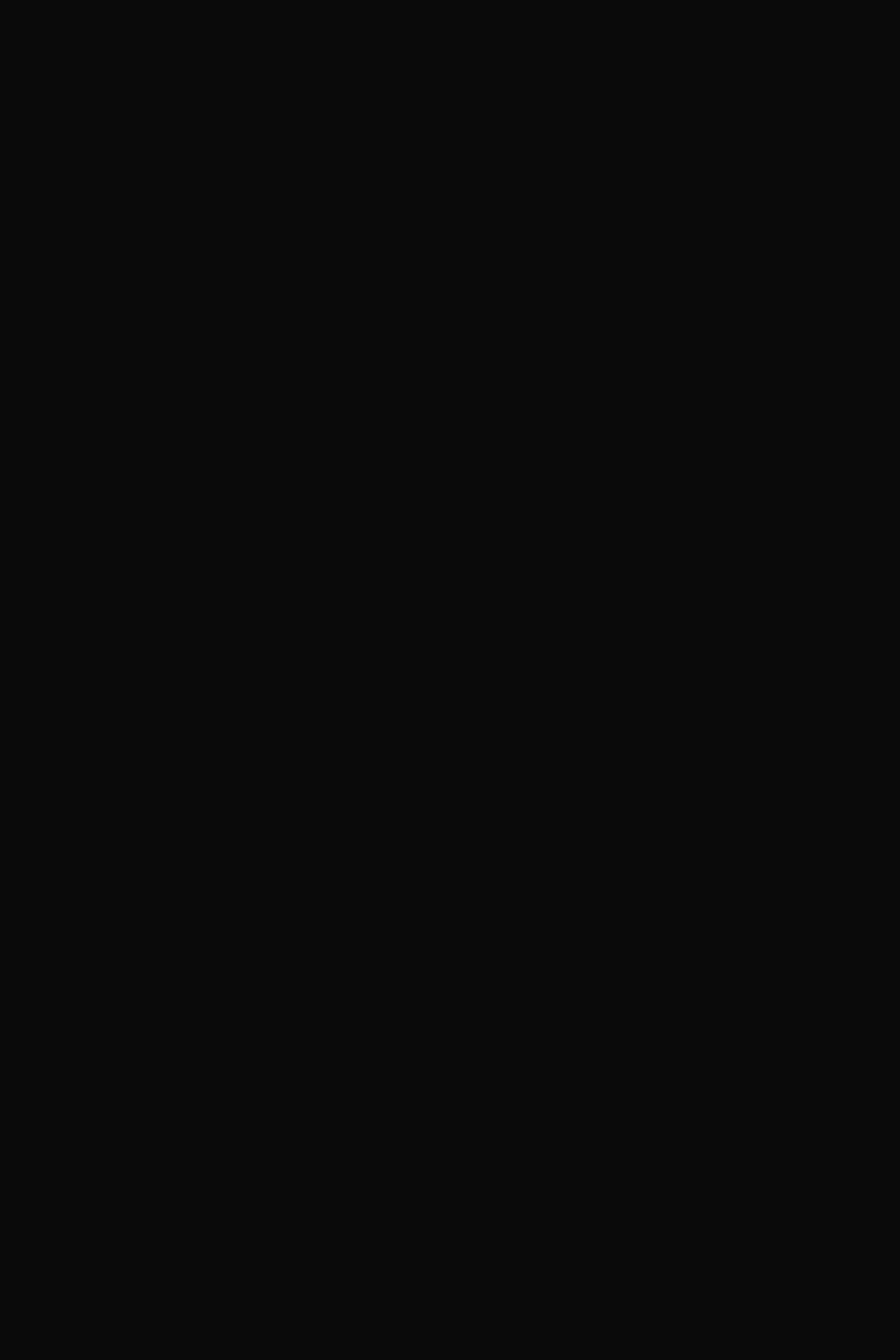
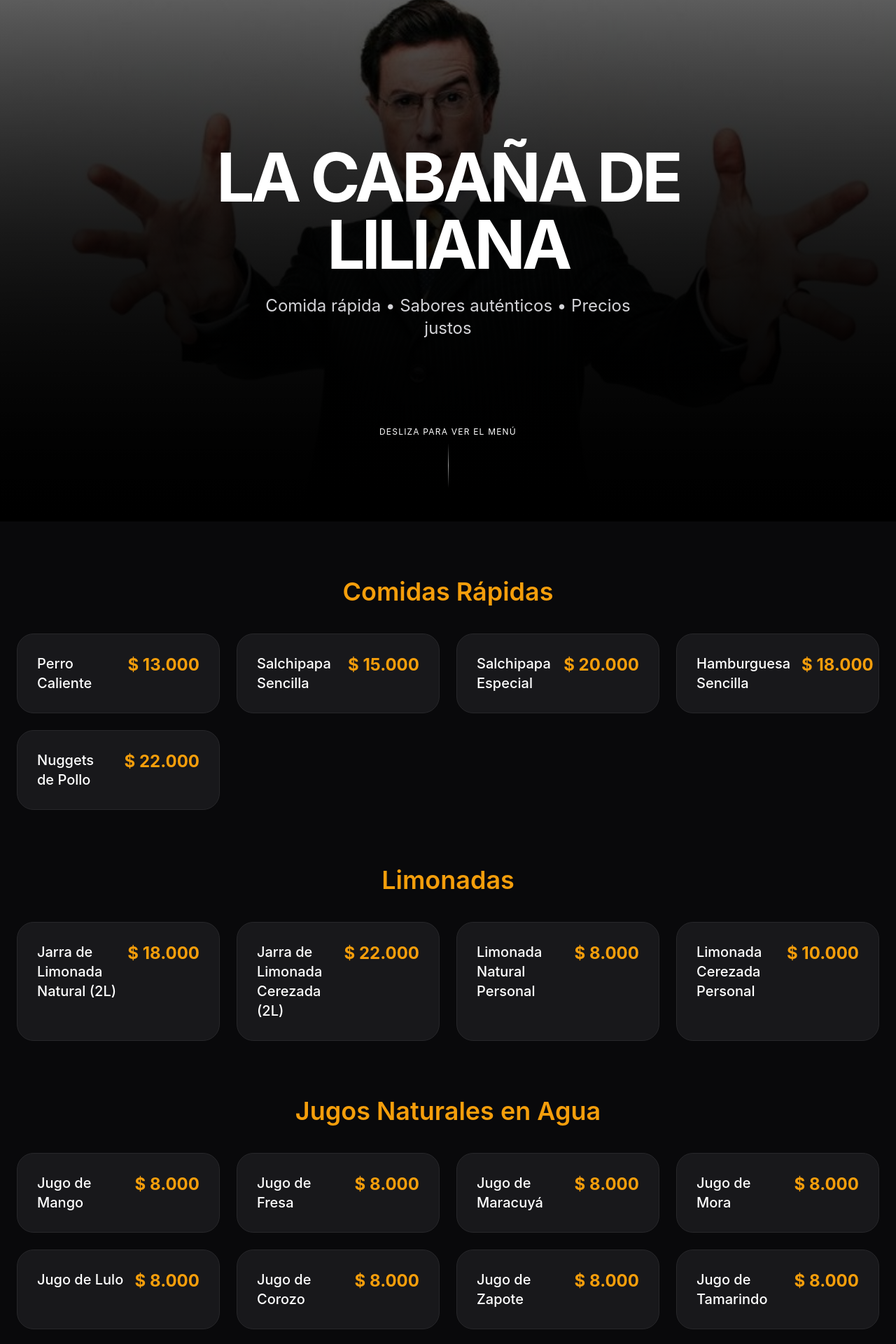
Before and after one commit to T1-ChamitoPro/campestre-web, a React (Vite) app: page /cabana in a window 1280 px wide. Before the commit this address had no page. Shown: the part 132-2052 px from the top of the page at 70% size. Before the commit the page ends 800 px from the top, so only its background shows below. Built offline with nearby package versions, Linux system fonts and the light colour scheme.

Commit message:
feature(cabana): se agrego el negocio de la cabana, en el dropdown, con sus precios y todo

```diff
--- a/src/App.tsx
+++ b/src/App.tsx
@@ -8,6 +8,7 @@ import Menu from './sections/Menu'
 import Policies from './sections/Policies'
 import Footer from './components/layout/Footer'
 import Cantina from './pages/Cantina'
+import Cabana from './pages/Cabana'
 
 function CampestrePage() {
   return (
@@ -57,6 +58,21 @@ function App() {
             </motion.div>
           }
         />
+
+       {/* Nueva Página: La Cabaña */}
+        <Route
+          path="/cabana"
+          element={
+            <motion.div
+              initial={{ opacity: 0, y: 20 }}
+              animate={{ opacity: 1, y: 0 }}
+              exit={{ opacity: 0, y: -20 }}
+              transition={{ duration: 0.1, ease: "easeInOut" }}
+            >
+              <Cabana />
+            </motion.div>
+          }
+        />
       </Routes>
     </AnimatePresence>
   )
--- a/src/components/layout/Header.tsx
+++ b/src/components/layout/Header.tsx
@@ -10,9 +10,10 @@ export default function Header() {
   const navigate = useNavigate();
 
   const isCantinaPage = location.pathname === '/cantina';
+  const isCabanaPage = location.pathname === '/cabana';
 
   const scrollToSection = (id: string) => {
-    if (isCantinaPage) {
+    if (isCantinaPage || isCabanaPage) {
       navigate('/');
       setTimeout(() => {
         document.getElementById(id)?.scrollIntoView({ behavior: 'smooth' });
@@ -26,6 +27,12 @@ export default function Header() {
 
   const goToCantina = () => {
     navigate('/cantina');
+    setIsOpen(false);
+    setIsMoreOpen(false);
+  };
+
+  const goToCabana = () => {
+    navigate('/cabana');
     setIsOpen(false);
     setIsMoreOpen(false);
   };
@@ -61,7 +68,7 @@ export default function Header() {
           <button onClick={() => scrollToSection('sobre')} className="hover:text-primary transition-colors">Sobre Nosotros</button>
           <button onClick={() => scrollToSection('menu')} className="hover:text-primary transition-colors">Menú</button>
 
-          {/* La Cantina - Enlace directo */}
+          {/* La Cantina - Enlace directo (fijo) */}
           <button
             onClick={goToCantina}
             className={`hover:text-primary transition-colors font-medium ${isCantinaPage ? 'text-primary' : ''}`}
@@ -69,7 +76,7 @@ export default function Header() {
             La Cantina
           </button>
 
-          {/* Dropdown para futuros negocios */}
+          {/* Dropdown para Más Negocios */}
           <div className="relative">
             <button
               onClick={() => setIsMoreOpen(!isMoreOpen)}
@@ -81,8 +88,15 @@ export default function Header() {
 
             {isMoreOpen && (
               <div className="absolute top-10 right-0 bg-zinc border border-zinc-light rounded-2xl shadow-xl w-56 py-3 z-50">
-                <div className="px-6 py-2 text-xs text-text-muted">Próximamente</div>
-                {/* Aquí se agregarán futuros negocios */}
+                <div className="px-6 py-2 text-xs text-text-muted">Nuestros Negocios</div>
+
+                {/* Solo La Cabaña en el dropdown */}
+                <button
+                  onClick={goToCabana}
+                  className={`w-full text-left px-6 py-3 hover:bg-zinc-light transition-colors ${isCabanaPage ? 'text-primary' : ''}`}
+                >
+                  La Cabaña
+                </button>
               </div>
             )}
           </div>
@@ -120,10 +134,12 @@ export default function Header() {
               La Cantina
             </button>
 
-            <div className="pt-6 border-t border-zinc-light mt-4">
-              <p className="text-sm text-text-muted px-4 mb-3">Más Negocios</p>
-              <div className="px-6 py-3 text-text-muted text-sm">Próximamente...</div>
-            </div>
+            <button
+              onClick={goToCabana}
+              className="text-left py-4 px-4 rounded-xl hover:bg-zinc-light text-primary font-semibold"
+            >
+              La Cabaña
+            </button>
           </nav>
         </div>
       )}
--- /dev/null
+++ b/src/lib/cabanaData.ts
@@ -0,0 +1,43 @@
+export type CabanaItem = {
+  id: number;
+  name: string;
+  category: string;
+  price: number;
+  description?: string;
+  image?: string;
+};
+
+export const cabanaMenuData: CabanaItem[] = [
+  // Comidas Rápidas
+  { id: 1, name: "Perro Caliente", category: "Comidas Rápidas", price: 13000 },
+  { id: 2, name: "Salchipapa Sencilla", category: "Comidas Rápidas", price: 15000 },
+  { id: 3, name: "Salchipapa Especial", category: "Comidas Rápidas", price: 20000 },
+  { id: 4, name: "Hamburguesa Sencilla", category: "Comidas Rápidas", price: 18000 },
+  { id: 5, name: "Nuggets de Pollo", category: "Comidas Rápidas", price: 22000 },
+
+  // Limonadas
+  { id: 6, name: "Jarra de Limonada Natural (2L)", category: "Limonadas", price: 18000 },
+  { id: 7, name: "Jarra de Limonada Cerezada (2L)", category: "Limonadas", price: 22000 },
+  { id: 8, name: "Limonada Natural Personal", category: "Limonadas", price: 8000 },
+  { id: 9, name: "Limonada Cerezada Personal", category: "Limonadas", price: 10000 },
+
+  // Jugos Naturales en Agua
+  { id: 10, name: "Jugo de Mango", category: "Jugos en Agua", price: 8000 },
+  { id: 11, name: "Jugo de Fresa", category: "Jugos en Agua", price: 8000 },
+  { id: 12, name: "Jugo de Maracuyá", category: "Jugos en Agua", price: 8000 },
+  { id: 13, name: "Jugo de Mora", category: "Jugos en Agua", price: 8000 },
+  { id: 14, name: "Jugo de Lulo", category: "Jugos en Agua", price: 8000 },
+  { id: 15, name: "Jugo de Corozo", category: "Jugos en Agua", price: 8000 },
+  { id: 16, name: "Jugo de Zapote", category: "Jugos en Agua", price: 8000 },
+  { id: 17, name: "Jugo de Tamarindo", category: "Jugos en Agua", price: 8000 },
+
+  // Jugos Naturales en Leche
+  { id: 18, name: "Jugo de Mango en Leche", category: "Jugos en Leche", price: 10000 },
+  { id: 19, name: "Jugo de Fresa en Leche", category: "Jugos en Leche", price: 10000 },
+  { id: 20, name: "Jugo de Maracuyá en Leche", category: "Jugos en Leche", price: 10000 },
+  { id: 21, name: "Jugo de Mora en Leche", category: "Jugos en Leche", price: 10000 },
+  { id: 22, name: "Jugo de Lulo en Leche", category: "Jugos en Leche", price: 10000 },
+  { id: 23, name: "Jugo de Corozo en Leche", category: "Jugos en Leche", price: 10000 },
+  { id: 24, name: "Jugo de Zapote en Leche", category: "Jugos en Leche", price: 10000 },
+  { id: 25, name: "Jugo de Tamarindo en Leche", category: "Jugos en Leche", price: 10000 },
+];
--- /dev/null
+++ b/src/pages/Cabana.tsx
@@ -0,0 +1,143 @@
+import { useState } from 'react';
+import { X } from 'lucide-react';
+import { motion } from 'framer-motion';
+import Header from '../components/layout/Header';
+import Footer from '../components/layout/Footer';
+import { cabanaMenuData, type CabanaItem } from '../lib/cabanaData';
+
+export default function Cabana() {
+  const [selectedItem, setSelectedItem] = useState<CabanaItem | null>(null);
+
+  const formatPrice = (price: number) => {
+    return new Intl.NumberFormat('es-CO', {
+      style: 'currency',
+      currency: 'COP',
+      minimumFractionDigits: 0,
+    }).format(price);
+  };
+
+  const categories = [
+    { title: "Comidas Rápidas", items: cabanaMenuData.filter(i => i.category === "Comidas Rápidas") },
+    { title: "Limonadas", items: cabanaMenuData.filter(i => i.category === "Limonadas") },
+    { title: "Jugos Naturales en Agua", items: cabanaMenuData.filter(i => i.category === "Jugos en Agua") },
+    { title: "Jugos Naturales en Leche", items: cabanaMenuData.filter(i => i.category === "Jugos en Leche") },
+  ];
+
+  return (
+    <>
+      <Header />
+
+      {/* ==================== HERO GRANDE ==================== */}
+         <div className="relative h-screen flex items-center justify-center overflow-hidden">
+        <div className="absolute inset-0 bg-black">
+          <img
+            src="/src/assets/cabana.jpg"
+            alt="La Cantina"
+            className="w-full h-full object-cover"
+            onError={(e) => (e.target as HTMLImageElement).style.display = 'none'}
+          />
+        </div>
+        <div className="absolute inset-0 bg-gradient-to-b from-black/30 via-black/70 to-black" />
+
+        {/* Overlay con degradado */}
+        <div className="absolute inset-0 bg-gradient-to-b from-black/40 via-black/70 to-black" />
+
+        {/* Contenido del Hero */}
+        <div className="relative z-10 text-center px-6 max-w-4xl">
+          <motion.h1
+            initial={{ opacity: 0, y: 40 }}
+            animate={{ opacity: 1, y: 0 }}
+            transition={{ duration: 0.8 }}
+            className="text-6xl sm:text-7xl md:text-8xl font-bold text-white mb-6 tracking-tighter"
+          >
+            LA CABAÑA DE LILIANA
+          </motion.h1>
+
+          <motion.p
+            initial={{ opacity: 0 }}
+            animate={{ opacity: 1 }}
+            transition={{ delay: 0.5 }}
+            className="text-xl sm:text-2xl text-zinc-300 max-w-xl mx-auto"
+          >
+            Comida rápida • Sabores auténticos • Precios justos
+          </motion.p>
+        </div>
+
+        {/* Flecha indicadora */}
+        <motion.div
+          initial={{ opacity: 0 }}
+          animate={{ opacity: 1 }}
+          transition={{ delay: 1.2 }}
+          className="absolute bottom-12 left-1/2 -translate-x-1/2 text-white flex flex-col items-center"
+        >
+          <span className="text-xs tracking-widest mb-2">DESLIZA PARA VER EL MENÚ</span>
+          <div className="w-px h-16 bg-gradient-to-b from-transparent via-white/60 to-transparent" />
+        </motion.div>
+      </div>
+
+      {/* ==================== SECCIÓN DE PRODUCTOS ==================== */}
+      <section className="bg-zinc-950 py-20">
+        <div className="max-w-7xl mx-auto px-6">
+          <div className="space-y-20">
+            {categories.map((category, catIndex) => (
+              <div key={catIndex}>
+                <h2 className="text-4xl font-semibold text-primary mb-10 text-center">
+                  {category.title}
+                </h2>
+
+                <div className="grid grid-cols-1 sm:grid-cols-2 lg:grid-cols-3 xl:grid-cols-4 gap-6">
+                  {category.items.map((item, index) => (
+                    <motion.div
+                      key={item.id}
+                      initial={{ opacity: 0, y: 20 }}
+                      whileInView={{ opacity: 1, y: 0 }}
+                      transition={{ delay: index * 0.04 }}
+                      onClick={() => setSelectedItem(item)}
+                      className="group bg-zinc-900 border border-zinc-800 hover:border-primary rounded-3xl p-7 transition-all duration-300 cursor-pointer hover:-translate-y-1"
+                    >
+                      <div className="flex justify-between items-start">
+                        <h3 className="text-xl font-medium text-white group-hover:text-primary transition-colors pr-4">
+                          {item.name}
+                        </h3>
+                        <span className="text-2xl font-bold text-primary whitespace-nowrap">
+                          {formatPrice(item.price)}
+                        </span>
+                      </div>
+                    </motion.div>
+                  ))}
+                </div>
+              </div>
+            ))}
+          </div>
+        </div>
+      </section>
+
+      <Footer />
+
+      {/* Modal */}
+      {selectedItem && (
+        <div className="fixed inset-0 bg-black/90 backdrop-blur-sm z-50 flex items-center justify-center p-6">
+          <motion.div
+            initial={{ scale: 0.95, opacity: 0 }}
+            animate={{ scale: 1, opacity: 1 }}
+            className="bg-zinc-900 rounded-3xl max-w-md w-full p-10 relative"
+          >
+            <button
+              onClick={() => setSelectedItem(null)}
+              className="absolute top-6 right-6 text-zinc-400 hover:text-white"
+            >
+              <X size={32} />
+            </button>
+
+            <h3 className="text-3xl font-bold text-white mb-3">{selectedItem.name}</h3>
+            <p className="text-primary mb-8">{selectedItem.category}</p>
+
+            <div className="text-5xl font-bold text-primary">
+              {formatPrice(selectedItem.price)}
+            </div>
+          </motion.div>
+        </div>
+      )}
+    </>
+  );
+}
```
Also changed, not shown: src/assets/cabana.jpg (added).
